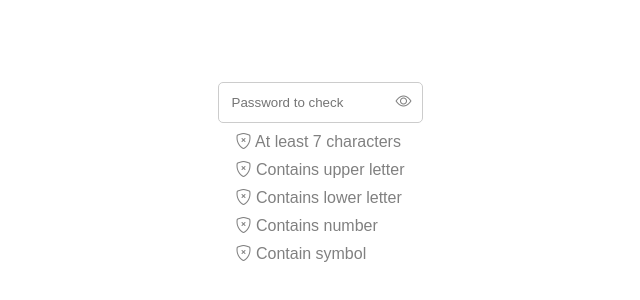
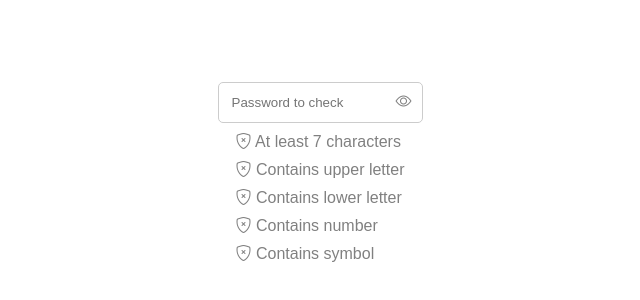
Before and after one commit to litvem/web_elements, a plain HTML site: page password_checker/index.html in a window 1280 px wide. Shown: the part 236-536 px from the top of the page, 320-960 px from the left. Drawn offline with nearby package versions, Linux system fonts and the light colour scheme.

Commit message:
Fix typo

```diff
--- a/password_checker/index.html
+++ b/password_checker/index.html
@@ -32,7 +32,7 @@
       </span>
       <span id="specialCharacter" class="invalid">
         <i class="bi bi-shield-x"></i>
-        Contain symbol
+        Contains symbol
       </span>
     </div>
     <script src="script.js"></script>
```
Also changed, not shown: password_checker/img/empty_input.png (added), password_checker/img/input_hidden.png (deleted), password_checker/img/input_visible.png (deleted), password_checker/img/no_input.png (deleted), password_checker/img/visibility_off.png (added), password_checker/img/visibility_on.png (added), 1 other file.
